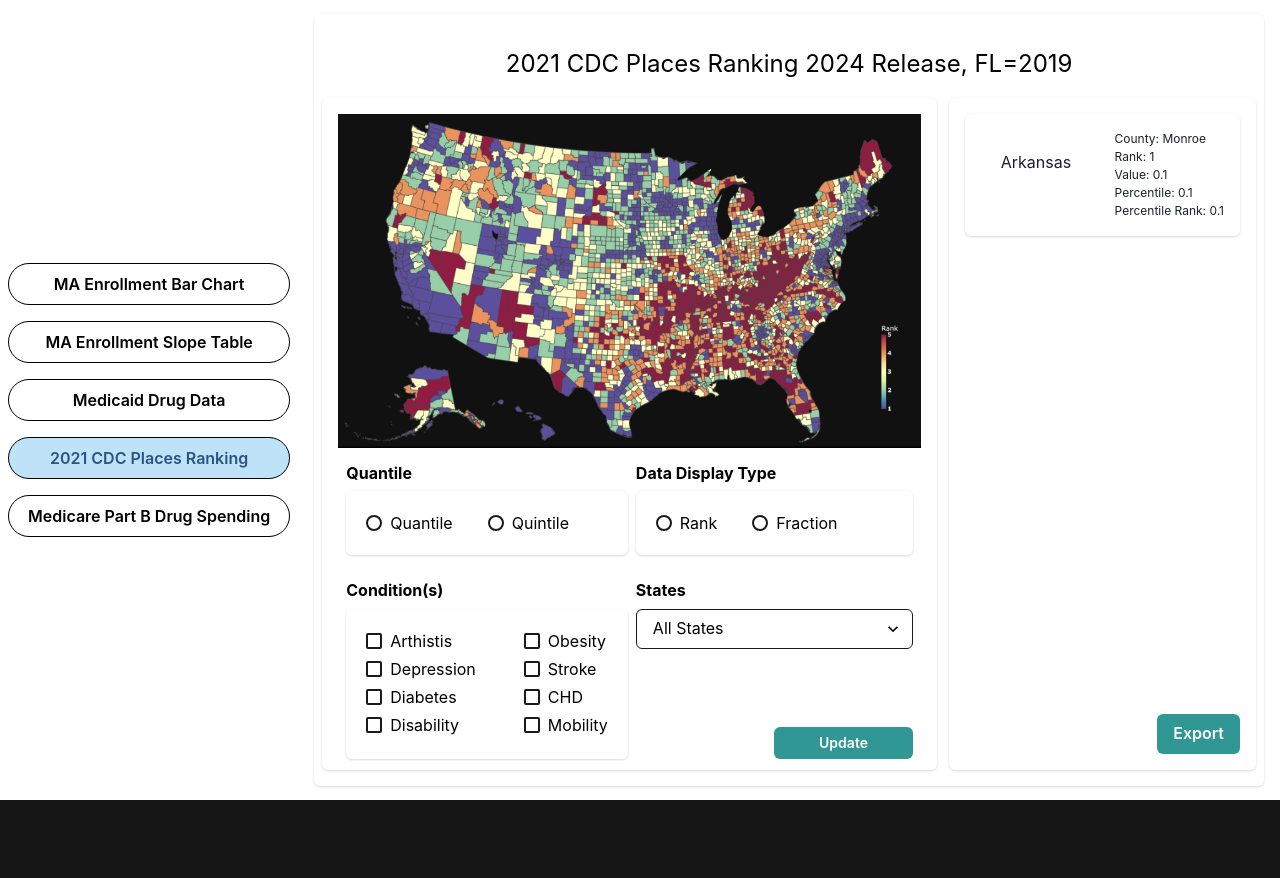
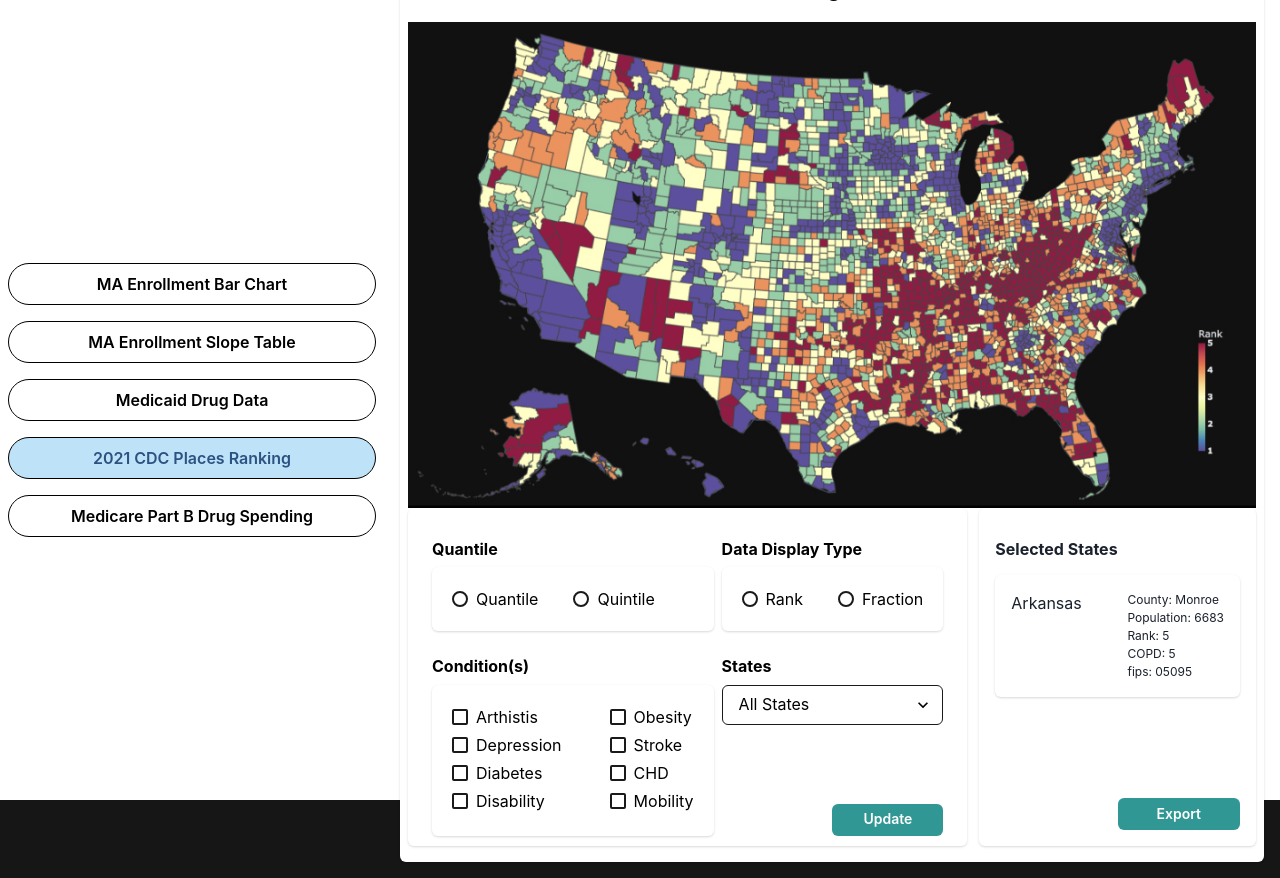
Before and after one commit to tivothis/forte-assignment, a React (Create React App) app: page / in a window 1280 px wide. Before the commit the page ends 802 px from the top, so only its background shows below. Built offline with nearby package versions, Linux system fonts and the light colour scheme.

Commit message:
current draft

```diff
--- a/src/App.js
+++ b/src/App.js
@@ -5,6 +5,7 @@ import {
   Tab,
   TabPanels,
   TabPanel,
+  useMediaQuery,
 } from '@chakra-ui/react'; // Import Box from Chakra UI
 import Map from './Components/Map.js'; // Import the Map component
 // import theme from './theme'; // Import the theme
@@ -14,65 +15,81 @@ function App() {
   const defaultTabColor = 'black';
   const defaultBackgroundColor = 'white.50'; // Use the theme color
   const tabBorder="1px solid black";
+  const isTablet = useMediaQuery('(max-width: 768px)')[0]; // Check if the screen size is tablet or smaller
+  const isMobile = useMediaQuery('(max-width: 480px)')[0]; // Check if the screen size is mobile or smaller
+
 
   return (
     <Box
     backgroundColor={defaultBackgroundColor} // Use the theme color
     display="flex"
-      // flexDirection="column"
-      // alignItems="center"
-      // justifyContent="center"
+    flexDirection="column" // Ensure the layout stacks vertically
     height="100vh"
     width="100vw"
   >
     <Tabs
-        orientation="vertical"
-        variant='soft-rounded'
+      orientation={isMobile ? "horizontal" : isTablet ? "horizontal" : "vertical"} // Horizontal for mobile, vertical for desktop
+      variant="soft-rounded"
       display="flex"
-        alignItems="center" // Center tabs vertically
-        justifyContent="center" // Center tabs horizontally
+      flexDirection={isMobile ? "column-reverse" : isTablet ? "column" : "row"} // Tabs at the bottom for mobile
+      alignItems={isMobile ? "center" : isTablet ? "flex-start" : "center"} // Center tabs for mobile and desktop
+      justifyContent={isMobile ? "flex-end" : isTablet ? "flex-start" : "center"} // Adjust alignment
       width="100%"
       height="100%"
       defaultIndex={3}
     >
       <TabList
-          width="30%"
+        width={isMobile ? "100%" : isTablet ? "100%" : "30%"} // Full width for mobile and tablet
         padding="1rem .5em 1rem .5em"
-          gap="1rem" // Add spacing between tabs
+        gap={isMobile? "0" : isTablet? ".25em" : "1rem"} // Add spacing between tabs
+        flexDirection={isMobile ? "row" : isTablet ? "row" : "column"} // Horizontal for mobile
+        flexShrink={0} // Prevent shrinking
+        position={isMobile ? "absolute" : "static"} // Position tabs at the bottom for mobile
+        bottom={isMobile ? 0 : "auto"} // Align tabs to the bottom for mobile
+        backgroundColor={isMobile ? "white" : "transparent"} // Add background for mobile tabs
+        zIndex={isMobile ? 1 : "auto"} // Ensure tabs are above content for mobile
       >
         <Tab
           color={defaultTabColor}
           border={tabBorder}
+          fontSize={isMobile ? "10px" : "inherit"} // Set font size to 8px for mobile, inherit otherwise
         >
           MA Enrollment Bar Chart
         </Tab>
         <Tab
           color={defaultTabColor}
           border={tabBorder}
+          fontSize={isMobile ? "10px" : "inherit"} // Set font size to 8px for mobile, inherit otherwise
         >
           MA Enrollment Slope Table
         </Tab>
         <Tab
           color={defaultTabColor}
           border={tabBorder}
+          fontSize={isMobile ? "10px" : "inherit"} // Set font size to 8px for mobile, inherit otherwise
         >
           Medicaid Drug Data
         </Tab>
         <Tab
           color={defaultTabColor}
           border={tabBorder}
+          fontSize={isMobile ? "10px" : "inherit"} // Set font size to 8px for mobile, inherit otherwise
         >
           2021 CDC Places Ranking
         </Tab>
         <Tab
           color={defaultTabColor}
           border={tabBorder}
+          fontSize={isMobile ? "10px" : "inherit"} // Set font size to 8px for mobile, inherit otherwise
         >
           Medicare Part B Drug Spending
         </Tab>
       </TabList>
 
-        <TabPanels color="black">
+      <TabPanels
+        flex={1} // Allow TabPanels to take the remaining space
+        overflow="auto" // Handle overflow if needed
+      >
         <TabPanel>
           <p>MA Enrollment Bar Chart</p>
         </TabPanel>
@@ -90,7 +107,6 @@ function App() {
         </TabPanel>
       </TabPanels>
     </Tabs>
-
   </Box>
   );
 }
--- a/src/Components/Map.js
+++ b/src/Components/Map.js
@@ -1,17 +1,36 @@
-import React from 'react';
+import React, { useState } from 'react';
 import {
   Card,
   CardHeader,
   Grid,
   GridItem,
+  Image,
+  useMediaQuery,
+  useDisclosure,
+  Modal,
+  ModalOverlay,
+  ModalContent,
+  ModalHeader,
+  ModalFooter,
+  ModalBody,
+  ModalCloseButton,
+  Button,
 } from '@chakra-ui/react';// Import the heatmap image
 import MapWithFilters from './MapWithFilters.js';
 import StateCards from './StateCards.js'; // Import the state cards
 
+// export const MapContext = createContext();
+
 export default function Map() {
+  const isMobile = useMediaQuery("(max-width: 480px)")[0]; // Check if the screen size is mobile or smaller
+  const isTablet = useMediaQuery("(max-width: 768px)")[0]; // Check if the screen size is tablet or smaller
+  // const { isOpen, onClose } = useDisclosure()
+  const [viewStateModal, setViewStateModal] = useState(false); // State to control the modal visibility
   const defaultCardColor = "white.50"; // Use the theme color
   const defaultFontColor = "black";
-  const templateColumns = "2fr 1fr"
+  const templateColumns = isMobile? "1fr" : isTablet? "1fr 1fr" : "2fr 1fr"
+
+
 
 
   return (
@@ -29,17 +48,35 @@ export default function Map() {
         >
           2021 CDC Places Ranking 2024 Release, FL=2019
         </CardHeader>
+          <Image
+            src={"/heatmap2.jpg"}
+            alt="Heatmap"
+            width="100%"
+            height="auto"
+          />
         <Grid
           templateColumns={templateColumns}
           gap={3}
           color={defaultFontColor}>
           <GridItem>
-          <MapWithFilters />
+            <MapWithFilters setViewStateModal={setViewStateModal} />
           </GridItem>
           <GridItem>
+            {isMobile?
+            null:
             <StateCards />
+            }
           </GridItem>
         </Grid>
+        <Modal isOpen={viewStateModal} onClose={() => setViewStateModal(false)}>
+        <ModalOverlay />
+        <ModalContent>
+          <ModalCloseButton />
+          <ModalBody>
+            <StateCards />
+          </ModalBody>
+        </ModalContent>
+      </Modal>
       </Card>
   );
 }
--- a/src/Components/MapWithFilters.js
+++ b/src/Components/MapWithFilters.js
@@ -13,38 +13,38 @@ import {
   Stack,
   Checkbox,
   Select,
+  useMediaQuery,
 } from "@chakra-ui/react";
 import { StateList } from "./StateList.js"; // Import the state list
+// import StateCards from "./StateCards.js"; // Import the state cards
 // import { MultiSelect } from 'chakra-multiselect'
 
 
-export default function MapWithFilters() {
+export default function MapWithFilters({ setViewStateModal}) {
+  const isMobile = useMediaQuery("(max-width: 480px)")[0]; // Check if the screen size is mobile or smaller
+  const isTablet = useMediaQuery("(max-width: 768px)")[0]; // Check if the screen size is tablet or smaller// Use the context
   const [value, setValue] = useState([])
-  const templateColumns = "repeat(2, 1fr)";
-  const templateRows = "40% 55%";
+  const templateColumns = isTablet? "1fr" : "repeat(2, 1fr)";
+  const templateRows = isTablet? "" : "40% 55%";
   const defaultCardColor = "white.50"; // Use the theme color
   const defaultFontColor = "black";
   const labelMarginBottom = "0.5em";
+
+  // const isMobile = useMediaQuery("(max-width: 768px)")[0]; // Check if the screen size is mobile or smaller
+
 
   const stateOptions = Object.values(StateList).map((state) => ({
     value: state,
     label: state,
   }));
-  console.log("🚀 ~ stateOptions ~ stateOptions:", stateOptions)
 
   return (
     <Card
       width="100%"
       height="100%"
       backgroundColor={defaultCardColor}
-      padding="1em"
+      padding={isTablet? "0" :"1em"}
     >
-      <Image
-        src={"/heatmap2.jpg"}
-        alt="Heatmap"
-        width="100%"
-        height="auto"
-      />
       <Grid
         templateColumns={templateColumns}
         templateRows={templateRows}
@@ -165,7 +165,7 @@ export default function MapWithFilters() {
             display="flex"
             flexDirection="column"
             justifyContent="space-between"
-            height="100%"
+            height={isTablet? "" : "100%"}
           >
               {/* <MultiSelect
                 options={stateOptions}
@@ -185,6 +185,27 @@ export default function MapWithFilters() {
               </option>
             ))}
             </Select>
+            <Box
+            display="flex"
+            flexDirection="row"
+            justifyContent={isMobile? "space-between" : "flex-end"}
+            >
+              {isMobile?
+                <Button
+                  colorScheme="teal"
+                  variant="solid"
+                  size="sm"
+                  marginTop="1rem"
+                  width="50%"
+                  marginRight=".5em"
+                  alignSelf="end"
+                  onClick={() => setViewStateModal(true)}
+                >
+                  View Selected States
+                </Button>
+                :
+                null
+              }
                 <Button
                   colorScheme="teal"
                   variant="solid"
@@ -196,7 +217,7 @@ export default function MapWithFilters() {
                   Update
                 </Button>
             </Box>
-
+          </Box>
         </GridItem>
       </Grid>
 
--- a/src/Components/StateCards.js
+++ b/src/Components/StateCards.js
@@ -5,6 +5,7 @@ import {
   Text,
   Box,
   Button,
+  Heading,
 } from '@chakra-ui/react';// Import the heatmap image
 
 
@@ -17,27 +18,35 @@ export default function StateCards ()  {
       display="flex"
       flexDirection="column"
     >
+      <Heading
+        size={"sm"}
+        margin="1em 0 1em 0"
+      >
+        Selected States
+      </Heading>
       <Card
         display="flex"
         flexDirection="row"
         justifyContent="space-between"
         padding="1em"
       >
-        <CardHeader>
+        <CardHeader padding="0">
           Arkansas
         </CardHeader>
         <Box fontSize="12px" >
           <Text>County: Monroe</Text>
-          <Text>Rank: 1</Text>
-          <Text>Value: 0.1</Text>
-          <Text>Percentile: 0.1</Text>
-          <Text>Percentile Rank: 0.1</Text>
+          <Text>Population: 6683</Text>
+          <Text>Rank: 5</Text>
+          <Text>COPD: 5</Text>
+          <Text>fips: 05095</Text>
         </Box>
       </Card>
       <Box flex="1" />
       <Button
         colorScheme="teal"
         alignSelf="flex-end"
+        width="50%"
+        size="sm"
       >
         Export
       </Button>
--- a/src/theme.js
+++ b/src/theme.js
@@ -3,7 +3,7 @@ import { extendTheme } from '@chakra-ui/react';
 const theme = extendTheme({
   breakpoints: {
     sm: '30em', // Small devices (480px)
-    md: '48em', // Medium devices (768px)
+    md: '35.625em', // Medium devices (570px)
     lg: '62em', // Large devices (992px)
     xl: '80em', // Extra large devices (1280px)
   },
```
Also changed, not shown: src/Components/StateModalContext.js (added, +13 -0 lines), public/heat map 1.png (added). Lines whose indentation alone changed are shown as unchanged.
